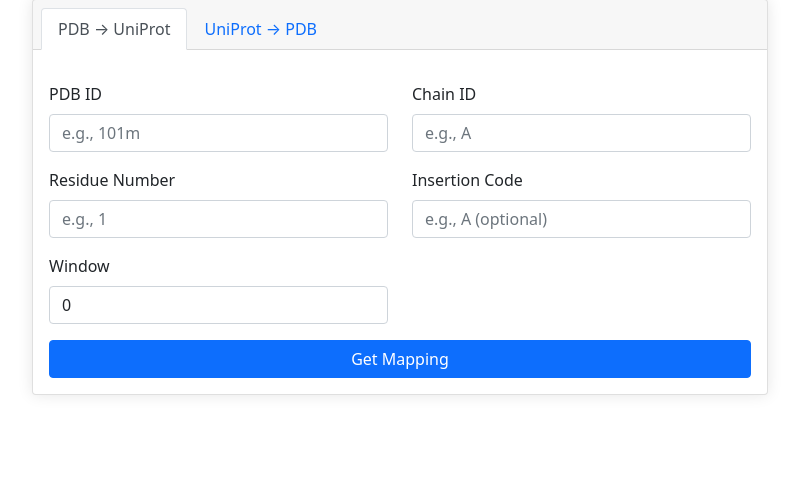
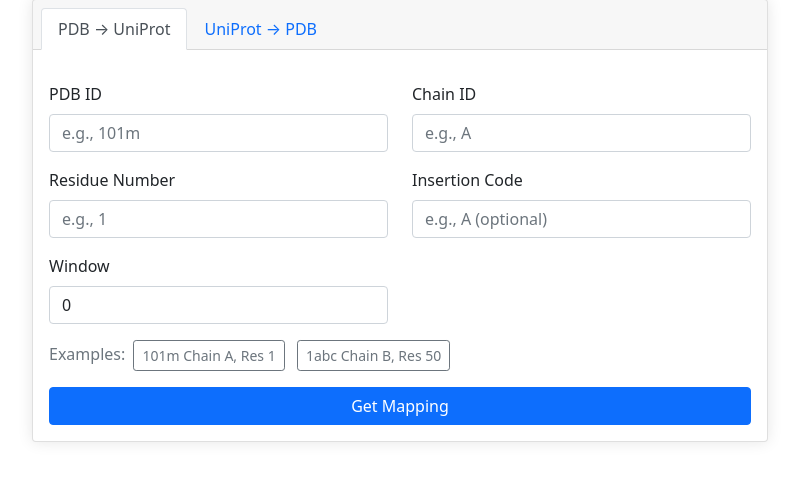
Before and after one commit to MicheleBonus/resx, a Flask app: page / in a window 1280 px wide. Shown: the part 81-562 px from the top of the page, without its empty margins (240-1039 px from the left). Run offline with Flask 3, Linux system fonts and the light colour scheme.

Commit message:
interface updates

```diff
--- a/static/style.css
+++ b/static/style.css
@@ -1,3 +1,13 @@
+.spinner-border-sm {
+    width: 1rem;
+    height: 1rem;
+    margin-right: 0.5rem;
+}
+
+.btn-outline-secondary {
+    margin: 0 0.25rem;
+}
+
 .card {
     box-shadow: 0 0 15px rgba(0,0,0,0.1);
 }
@@ -9,3 +19,14 @@
 .table th {
     background-color: #f8f9fa;
 }
+
+.example-buttons {
+    margin-top: -0.5rem;
+    margin-bottom: 1rem;
+}
+
+.results-actions {
+    border-top: 1px solid #dee2e6;
+    padding-top: 1rem;
+    margin-top: 1rem;
+}
--- a/templates/index.html
+++ b/templates/index.html
@@ -1,18 +1,15 @@
-{% extends "base.html" %} {% block content %}
+{% extends "base.html" %}
+{% block content %}
 <div class="row justify-content-center">
   <div class="col-md-8">
     <div class="card">
       <div class="card-header">
         <ul class="nav nav-tabs card-header-tabs">
           <li class="nav-item">
-            <a class="nav-link active" data-bs-toggle="tab" href="#pdb"
-              >PDB → UniProt</a
-            >
+            <a class="nav-link active" data-bs-toggle="tab" href="#pdb">PDB → UniProt</a>
           </li>
           <li class="nav-item">
-            <a class="nav-link" data-bs-toggle="tab" href="#uniprot"
-              >UniProt → PDB</a
-            >
+            <a class="nav-link" data-bs-toggle="tab" href="#uniprot">UniProt → PDB</a>
           </li>
         </ul>
       </div>
@@ -23,64 +20,46 @@
               <div class="row mb-3">
                 <div class="col-md-6">
                   <label class="form-label">PDB ID</label>
-                  <input
-                    type="text"
-                    class="form-control"
-                    name="pdb_id"
-                    placeholder="e.g., 101m"
-                    maxlength="4"
-                    required
-                  />
+                  <input type="text" class="form-control" name="pdb_id"
+                         placeholder="e.g., 101m" maxlength="4" required />
                 </div>
                 <div class="col-md-6">
                   <label class="form-label">Chain ID</label>
-                  <input
-                    type="text"
-                    class="form-control"
-                    name="chain_id"
-                    placeholder="e.g., A"
-                    maxlength="1"
-                    required
-                  />
+                  <input type="text" class="form-control" name="chain_id"
+                         placeholder="e.g., A" maxlength="1" required />
                 </div>
               </div>
               <div class="row mb-3">
                 <div class="col-md-6">
                   <label class="form-label">Residue Number</label>
-                  <input
-                    type="number"
-                    class="form-control"
-                    name="residue"
-                    placeholder="e.g., 1"
-                    required
-                  />
+                  <input type="number" class="form-control" name="residue"
+                         placeholder="e.g., 1" required />
                 </div>
                 <div class="col-md-6">
                   <label class="form-label">Insertion Code</label>
-                  <input
-                    type="text"
-                    class="form-control"
-                    name="insertion_code"
-                    placeholder="e.g., A (optional)"
-                    maxlength="1"
-                  />
+                  <input type="text" class="form-control" name="insertion_code"
+                         placeholder="e.g., A (optional)" maxlength="1" />
                 </div>
               </div>
               <div class="row mb-3">
                 <div class="col-md-6">
                   <label class="form-label">Window</label>
-                  <input
-                    type="number"
-                    class="form-control"
-                    name="window"
-                    value="0"
-                    min="0"
-                    max="10"
-                  />
+                  <input type="number" class="form-control" name="window"
+                         value="0" min="0" max="10" />
                 </div>
               </div>
-              <button type="submit" class="btn btn-primary w-100">
-                Get Mapping
+              <div class="text-muted mb-3">
+                Examples:
+                <button type="button" class="btn btn-sm btn-outline-secondary" onclick="fillPDBExample('101m', 'A', '1')">
+                  101m Chain A, Res 1
+                </button>
+                <button type="button" class="btn btn-sm btn-outline-secondary" onclick="fillPDBExample('1abc', 'B', '50')">
+                  1abc Chain B, Res 50
+                </button>
+              </div>
+              <button type="submit" class="btn btn-primary w-100" id="pdbSubmitBtn">
+                <span class="spinner-border spinner-border-sm d-none" id="pdbLoadingSpinner"></span>
+                <span id="pdbSubmitText">Get Mapping</span>
               </button>
             </form>
           </div>
@@ -89,39 +68,33 @@
             <form id="uniprotForm" class="mt-3">
               <div class="mb-3">
                 <label class="form-label">UniProt ID</label>
-                <input
-                  type="text"
-                  class="form-control"
-                  name="uniprot_id"
-                  placeholder="e.g., P02185"
-                  required
-                />
+                <input type="text" class="form-control" name="uniprot_id"
+                       placeholder="e.g., P02185" required />
               </div>
               <div class="row mb-3">
                 <div class="col-md-6">
                   <label class="form-label">Residue Number</label>
-                  <input
-                    type="number"
-                    class="form-control"
-                    name="residue"
-                    placeholder="e.g., 1"
-                    required
-                  />
+                  <input type="number" class="form-control" name="residue"
+                         placeholder="e.g., 1" required />
                 </div>
                 <div class="col-md-6">
                   <label class="form-label">Window</label>
-                  <input
-                    type="number"
-                    class="form-control"
-                    name="window"
-                    value="0"
-                    min="0"
-                    max="10"
-                  />
+                  <input type="number" class="form-control" name="window"
+                         value="0" min="0" max="10" />
                 </div>
               </div>
-              <button type="submit" class="btn btn-primary w-100">
-                Get Mapping
+              <div class="text-muted mb-3">
+                Examples:
+                <button type="button" class="btn btn-sm btn-outline-secondary" onclick="fillUniProtExample('P02185', '1')">
+                  P02185, Res 1
+                </button>
+                <button type="button" class="btn btn-sm btn-outline-secondary" onclick="fillUniProtExample('P69905', '50')">
+                  P69905, Res 50
+                </button>
+              </div>
+              <button type="submit" class="btn btn-primary w-100" id="uniprotSubmitBtn">
+                <span class="spinner-border spinner-border-sm d-none" id="uniprotLoadingSpinner"></span>
+                <span id="uniprotSubmitText">Get Mapping</span>
               </button>
             </form>
           </div>
@@ -144,45 +117,134 @@
               <tbody id="resultsBody"></tbody>
             </table>
           </div>
+          <div class="mt-3">
+            <button class="btn btn-sm btn-outline-primary" onclick="copyResults()">
+              Copy to Clipboard
+            </button>
+            <button class="btn btn-sm btn-outline-primary" onclick="downloadCSV()">
+              Download CSV
+            </button>
+            <button class="btn btn-sm btn-outline-primary" onclick="downloadJSON()">
+              Download JSON
+            </button>
+          </div>
         </div>
 
-        <div
-          id="error"
-          class="alert alert-danger mt-4"
-          style="display: none"
-        ></div>
+        <div id="error" class="alert alert-danger mt-4" style="display: none"></div>
       </div>
     </div>
   </div>
 </div>
 
 <script>
-  document.getElementById("pdbForm").onsubmit = function (e) {
+let currentResults = null;
+
+// Example filling functions
+function fillPDBExample(pdb, chain, res) {
+    document.querySelector('#pdbForm input[name="pdb_id"]').value = pdb;
+    document.querySelector('#pdbForm input[name="chain_id"]').value = chain;
+    document.querySelector('#pdbForm input[name="residue"]').value = res;
+}
+
+function fillUniProtExample(uniprot, res) {
+    document.querySelector('#uniprotForm input[name="uniprot_id"]').value = uniprot;
+    document.querySelector('#uniprotForm input[name="residue"]').value = res;
+}
+
+// Loading state functions
+function showLoading(formType) {
+    const spinner = document.getElementById(formType + 'LoadingSpinner');
+    const text = document.getElementById(formType + 'SubmitText');
+    const btn = document.getElementById(formType + 'SubmitBtn');
+
+    spinner.classList.remove('d-none');
+    text.textContent = 'Loading...';
+    btn.disabled = true;
+}
+
+function hideLoading(formType) {
+    const spinner = document.getElementById(formType + 'LoadingSpinner');
+    const text = document.getElementById(formType + 'SubmitText');
+    const btn = document.getElementById(formType + 'SubmitBtn');
+
+    spinner.classList.add('d-none');
+    text.textContent = 'Get Mapping';
+    btn.disabled = false;
+}
+
+// Export functions
+function copyResults() {
+    const table = document.querySelector('#results table');
+    const rows = Array.from(table.querySelectorAll('tr'));
+
+    let text = rows.map(row => {
+        return Array.from(row.querySelectorAll('th, td'))
+            .map(cell => cell.textContent.trim())
+            .join('\t');
+    }).join('\n');
+
+    navigator.clipboard.writeText(text).then(() => {
+        alert('Copied to clipboard!');
+    });
+}
+
+function downloadCSV() {
+    const table = document.querySelector('#results table');
+    const rows = Array.from(table.querySelectorAll('tr'));
+
+    let csv = rows.map(row => {
+        return Array.from(row.querySelectorAll('th, td'))
+            .map(cell => `"${cell.textContent.trim()}"`)
+            .join(',');
+    }).join('\n');
+
+    downloadFile(csv, 'mapping.csv', 'text/csv');
+}
+
+function downloadJSON() {
+    const jsonData = JSON.stringify(currentResults, null, 2);
+    downloadFile(jsonData, 'mapping.json', 'application/json');
+}
+
+function downloadFile(content, filename, contentType) {
+    const blob = new Blob([content], { type: contentType });
+    const url = window.URL.createObjectURL(blob);
+    const a = document.createElement('a');
+    a.href = url;
+    a.download = filename;
+    a.click();
+    window.URL.revokeObjectURL(url);
+}
+
+// Form handlers
+document.getElementById('pdbForm').onsubmit = function(e) {
     e.preventDefault();
+    showLoading('pdb');
 
     const formData = new FormData(e.target);
 
-    fetch("/map/pdb", {
-      method: "POST",
+    fetch('/map/pdb', {
+        method: 'POST',
         body: formData,
     })
-      .then((response) => response.json())
-      .then((data) => {
-        const resultsDiv = document.getElementById("results");
-        const errorDiv = document.getElementById("error");
-        const resultsBody = document.getElementById("resultsBody");
-        const resultsHeader = document.getElementById("resultsHeader");
+        .then(response => response.json())
+        .then(data => {
+            const resultsDiv = document.getElementById('results');
+            const errorDiv = document.getElementById('error');
+            const resultsBody = document.getElementById('resultsBody');
+            const resultsHeader = document.getElementById('resultsHeader');
 
             if (data.error) {
                 errorDiv.textContent = data.error;
-          errorDiv.style.display = "block";
-          resultsDiv.style.display = "none";
+                errorDiv.style.display = 'block';
+                resultsDiv.style.display = 'none';
                 return;
             }
 
-        errorDiv.style.display = "none";
-        resultsDiv.style.display = "block";
-        resultsBody.innerHTML = "";
+            currentResults = data;  // Store for JSON export
+            errorDiv.style.display = 'none';
+            resultsDiv.style.display = 'block';
+            resultsBody.innerHTML = '';
 
             // Update table headers for PDB results
             resultsHeader.innerHTML = `
@@ -194,11 +256,11 @@
                 <th>UniProt AA</th>
             `;
 
-        data.forEach((row) => {
+            data.forEach(row => {
                 resultsBody.innerHTML += `
                     <tr>
                         <td>${row.pdb_residue_number}</td>
-                    <td>${row.pdb_residue_insertion_code || "-"}</td>
+                        <td>${row.pdb_residue_insertion_code || '-'}</td>
                         <td>${row.pdb_residue_name}</td>
                         <td>${row.uniprot_accession_id}</td>
                         <td>${row.uniprot_residue_number}</td>
@@ -207,40 +269,45 @@
                 `;
             });
         })
-      .catch((error) => {
-        document.getElementById("error").textContent =
-          "An error occurred while fetching the data.";
-        document.getElementById("error").style.display = "block";
-        document.getElementById("results").style.display = "none";
+        .catch(error => {
+            document.getElementById('error').textContent =
+                'An error occurred while fetching the data.';
+            document.getElementById('error').style.display = 'block';
+            document.getElementById('results').style.display = 'none';
+        })
+        .finally(() => {
+            hideLoading('pdb');
         });
 };
 
-  document.getElementById("uniprotForm").onsubmit = function (e) {
+document.getElementById('uniprotForm').onsubmit = function(e) {
     e.preventDefault();
+    showLoading('uniprot');
 
     const formData = new FormData(e.target);
 
-    fetch("/map/uniprot", {
-      method: "POST",
+    fetch('/map/uniprot', {
+        method: 'POST',
         body: formData,
     })
-      .then((response) => response.json())
-      .then((data) => {
-        const resultsDiv = document.getElementById("results");
-        const errorDiv = document.getElementById("error");
-        const resultsBody = document.getElementById("resultsBody");
-        const resultsHeader = document.getElementById("resultsHeader");
+        .then(response => response.json())
+        .then(data => {
+            const resultsDiv = document.getElementById('results');
+            const errorDiv = document.getElementById('error');
+            const resultsBody = document.getElementById('resultsBody');
+            const resultsHeader = document.getElementById('resultsHeader');
 
             if (data.error) {
                 errorDiv.textContent = data.error;
-          errorDiv.style.display = "block";
-          resultsDiv.style.display = "none";
+                errorDiv.style.display = 'block';
+                resultsDiv.style.display = 'none';
                 return;
             }
 
-        errorDiv.style.display = "none";
-        resultsDiv.style.display = "block";
-        resultsBody.innerHTML = "";
+            currentResults = data;  // Store for JSON export
+            errorDiv.style.display = 'none';
+            resultsDiv.style.display = 'block';
+            resultsBody.innerHTML = '';
 
             // Update table headers for UniProt results
             resultsHeader.innerHTML = `
@@ -252,24 +319,27 @@
                 <th>UniProt AA</th>
             `;
 
-        data.forEach((row) => {
+            data.forEach(row => {
                 resultsBody.innerHTML += `
                     <tr>
                         <td>${row.pdb_accession_id}</td>
                         <td>${row.pdb_chain_id}</td>
                         <td>${row.pdb_residue_number}</td>
-                    <td>${row.pdb_residue_insertion_code || "-"}</td>
+                        <td>${row.pdb_residue_insertion_code || '-'}</td>
                         <td>${row.pdb_residue_name}</td>
                         <td>${row.uniprot_residue_name}</td>
                     </tr>
                 `;
             });
         })
-      .catch((error) => {
-        document.getElementById("error").textContent =
-          "An error occurred while fetching the data.";
-        document.getElementById("error").style.display = "block";
-        document.getElementById("results").style.display = "none";
+        .catch(error => {
+            document.getElementById('error').textContent =
+                'An error occurred while fetching the data.';
+            document.getElementById('error').style.display = 'block';
+            document.getElementById('results').style.display = 'none';
+        })
+        .finally(() => {
+            hideLoading('uniprot');
         });
 };
 </script>
```
Lines whose indentation alone changed are shown as unchanged.
